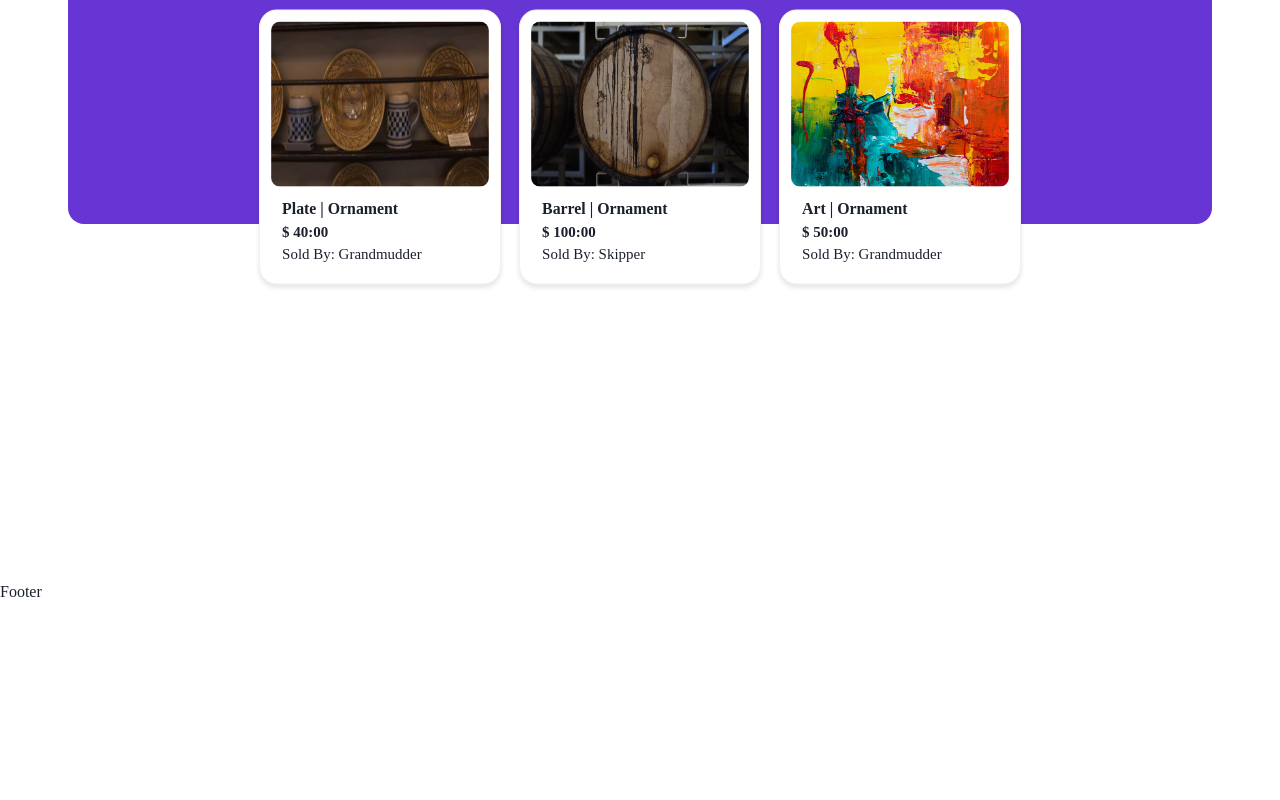
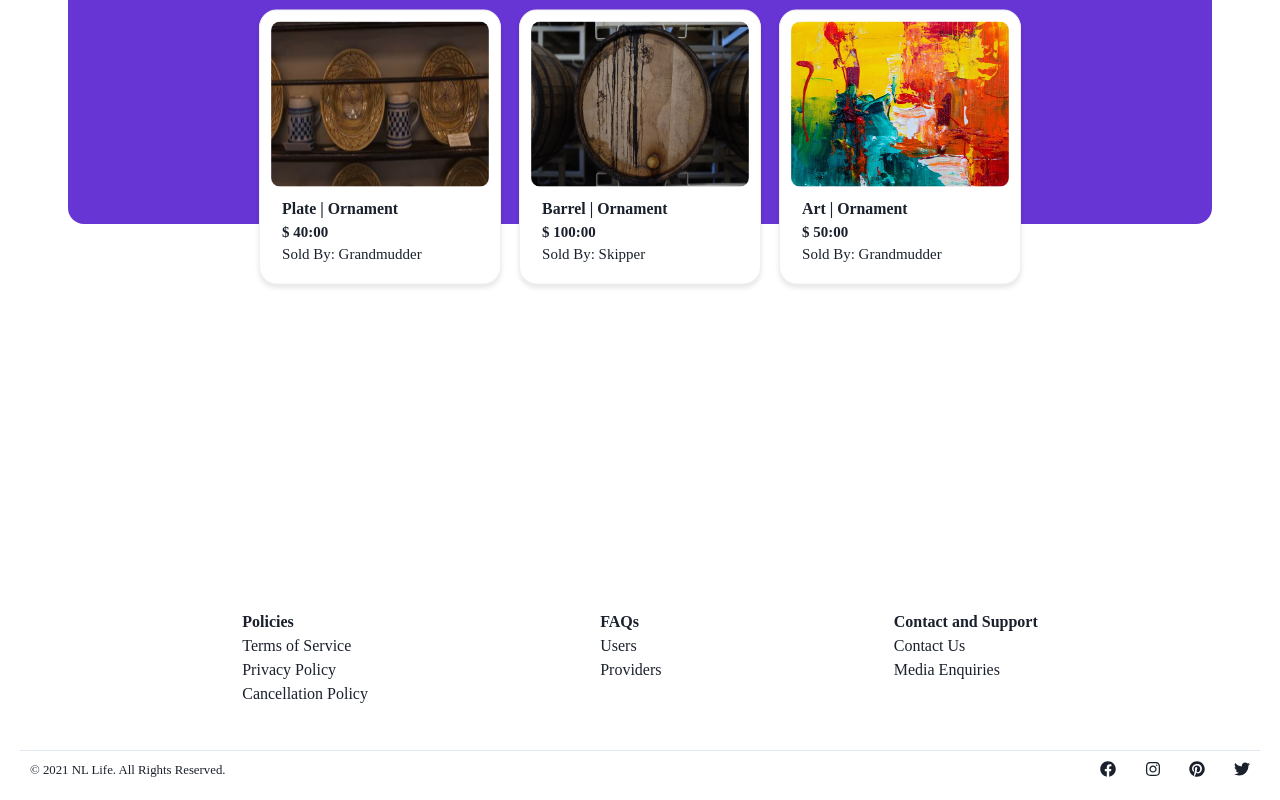
Before and after one commit to briannamcdonald/virtual-tourism-nl, a React (Create React App) app: page /shop in a window 1280 px wide. Shown: the part 220-1020 px from the top of the page. Before the commit the page ends 824 px from the top, so only its background shows below. Built offline with nearby package versions, Linux system fonts and the light colour scheme; a web font is replaced by a local one.

Commit message:
implemeted the footer

```diff
--- a/src/components/footer/footer.js
+++ b/src/components/footer/footer.js
@@ -1,6 +1,38 @@
+import { Box, Flex, Text,Link } from "@chakra-ui/react";
+import { FaInstagram, FaFacebook,FaPinterest, FaTwitter } from 'react-icons/fa';
+
 function Footer(){
     return(
-        <div>Footer</div>
+        <Box margin="20px">
+            <Flex justifyContent="space-evenly" height="150px">
+                <Flex p="10px" flexDirection="column">
+                    <Text fontWeight="bold" >Policies</Text>
+                    <Link>Terms of Service</Link>
+                    <Link>Privacy Policy</Link>
+                    <Link>Cancellation Policy</Link>
+                </Flex>
+                <Flex p="10px" flexDirection="column">
+                    <Text fontWeight="bold" >FAQs</Text>
+                    <Link>Users</Link>
+                    <Link>Providers</Link>
+                </Flex>
+                <Flex p="10px" flexDirection="column">
+                    <Text fontWeight="bold">Contact and Support</Text>
+                    <Link>Contact Us</Link>
+                    <Link>Media Enquiries</Link>
+                </Flex>
+            </Flex>
+            <hr/>
+            <Flex margin="10px" justifyContent="space-between">
+                <Text fontSize="0.8rem">&copy; 2021 NL Life. All Rights Reserved.</Text>
+                <Flex minW="150px" justifyContent="space-between">
+                    <FaFacebook />
+                    <FaInstagram/>
+                    <FaPinterest/>
+                    <FaTwitter/>
+                </Flex>
+            </Flex>
+        </Box>
     )
 }
 export default Footer;
```
